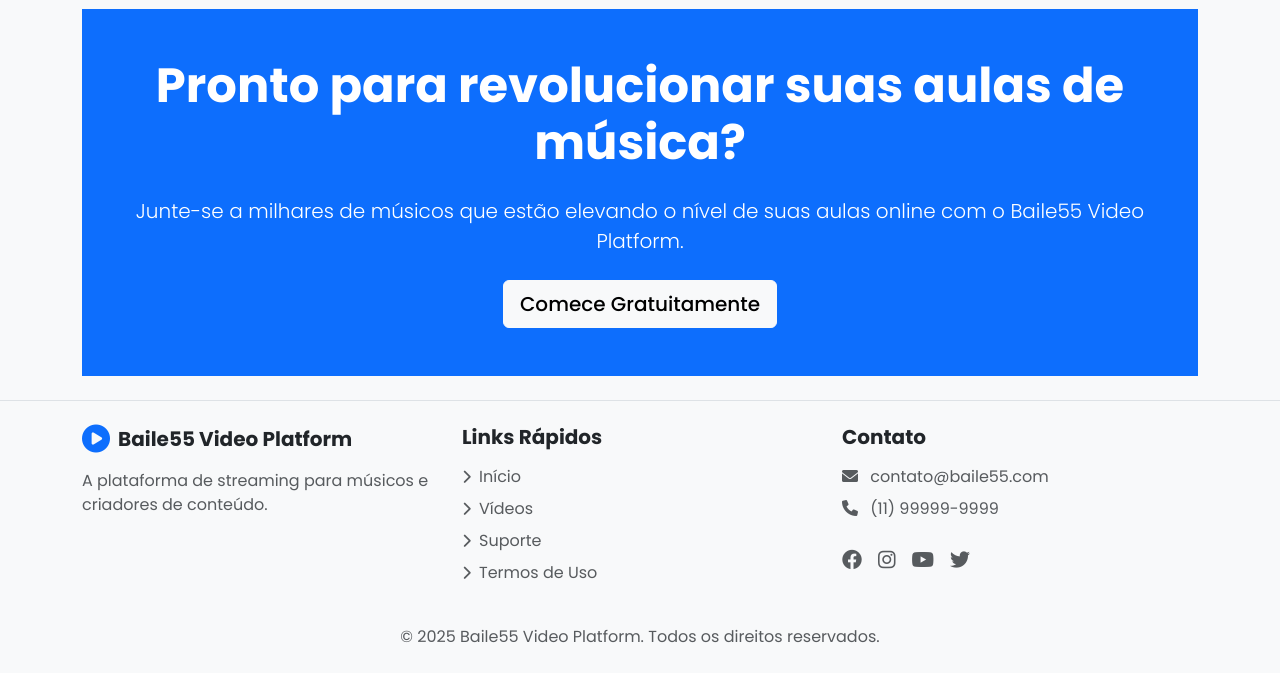
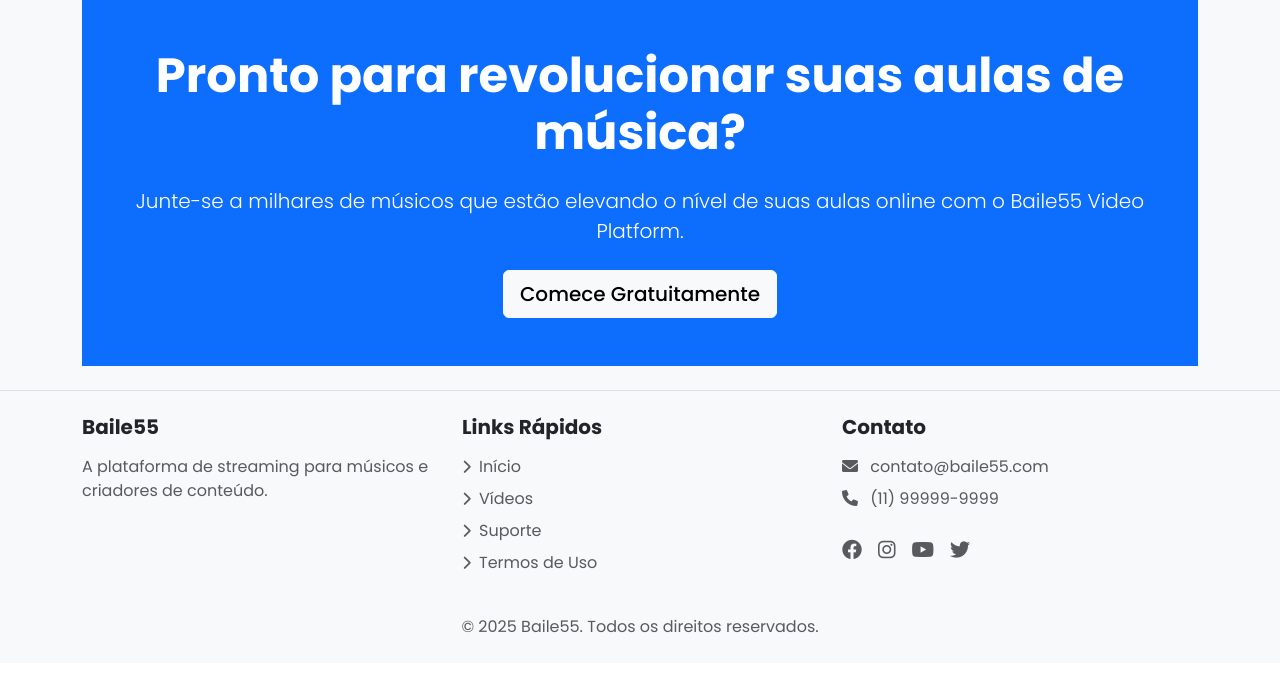
Before and after one commit to BrunoNascimentoBarbosa/PlayVideo, a Django app: template templates/core/home.html in a window 1280 px wide. Shown: the part 4006-4679 px from the top of the page. After the commit the page ends 4639 px from the top, so only its background shows below. Run offline with Django 3.2, Linux system fonts and the light colour scheme; the template is opened without the code that fills it, so the values that code supplies are empty; some libraries are stand-ins or nearby versions.

Commit message:
Adiciona borda arredondada ao rodapé e substitui imagens do logo por texto no template base, simplificando a estrutura da navbar e atualizando a mensagem de direitos autorais.

```diff
--- a/static/css/main.css
+++ b/static/css/main.css
@@ -70,6 +70,7 @@
     padding: 6rem 0;
     position: relative;
     overflow: hidden;
+    border-radius: 0 0 var(--border-radius) var(--border-radius);
 }
 
 .hero-section:before {
--- a/templates/base.html
+++ b/templates/base.html
@@ -39,8 +39,7 @@
     <nav class="navbar navbar-expand-lg navbar-dark bg-primary">
         <div class="container">
             <a class="navbar-brand" href="{% url 'core:home' %}">
-                <img src="{% static 'img/logo/logo-baile55-branco.svg' %}" alt="Baile55" class="logo-light">
-                <img src="{% static 'img/logo/logo-baile55-preto.svg' %}" alt="Baile55" class="logo-dark">
+                Baile55
             </a>
             <button class="navbar-toggler" type="button" data-bs-toggle="collapse" data-bs-target="#navbarNav">
                 <span class="navbar-toggler-icon"></span>
@@ -170,8 +169,7 @@
             <div class="row">
                 <div class="col-md-4 mb-4 mb-md-0">
                     <div class="d-flex align-items-center mb-3">
-                        <i class="fas fa-play-circle text-primary me-2 fs-3"></i>
-                        <h5 class="mb-0 fw-bold">Baile55 Video Platform</h5>
+                        <h5 class="mb-0 fw-bold">Baile55</h5>
                     </div>
                     <p class="text-muted">A plataforma de streaming para músicos e criadores de conteúdo.</p>
                 </div>
@@ -202,7 +200,7 @@
                 </div>
             </div>
             <div class="text-center text-muted mt-4">
-                <p class="mb-0">&copy; {% now "Y" %} Baile55 Video Platform. Todos os direitos reservados.</p>
+                <p class="mb-0">&copy; {% now "Y" %} Baile55. Todos os direitos reservados.</p>
             </div>
         </div>
     </footer>
--- a/templates/core/home.html
+++ b/templates/core/home.html
@@ -222,7 +222,7 @@
 <section class="py-5" id="how-it-works">
     <div class="container">
         <div class="text-center mb-5">
-            <h2 class="display-5 fw-bold">Por que o Baile55 Video Platform é perfeito para músicos</h2>
+            <h2 class="display-5 fw-bold">O Baile55 Video Platform é perfeito para músicos.</h2>
             <p class="lead text-muted">Uma plataforma projetada para as necessidades específicas de professores e
                 criadores de conteúdo musical</p>
         </div>
```
